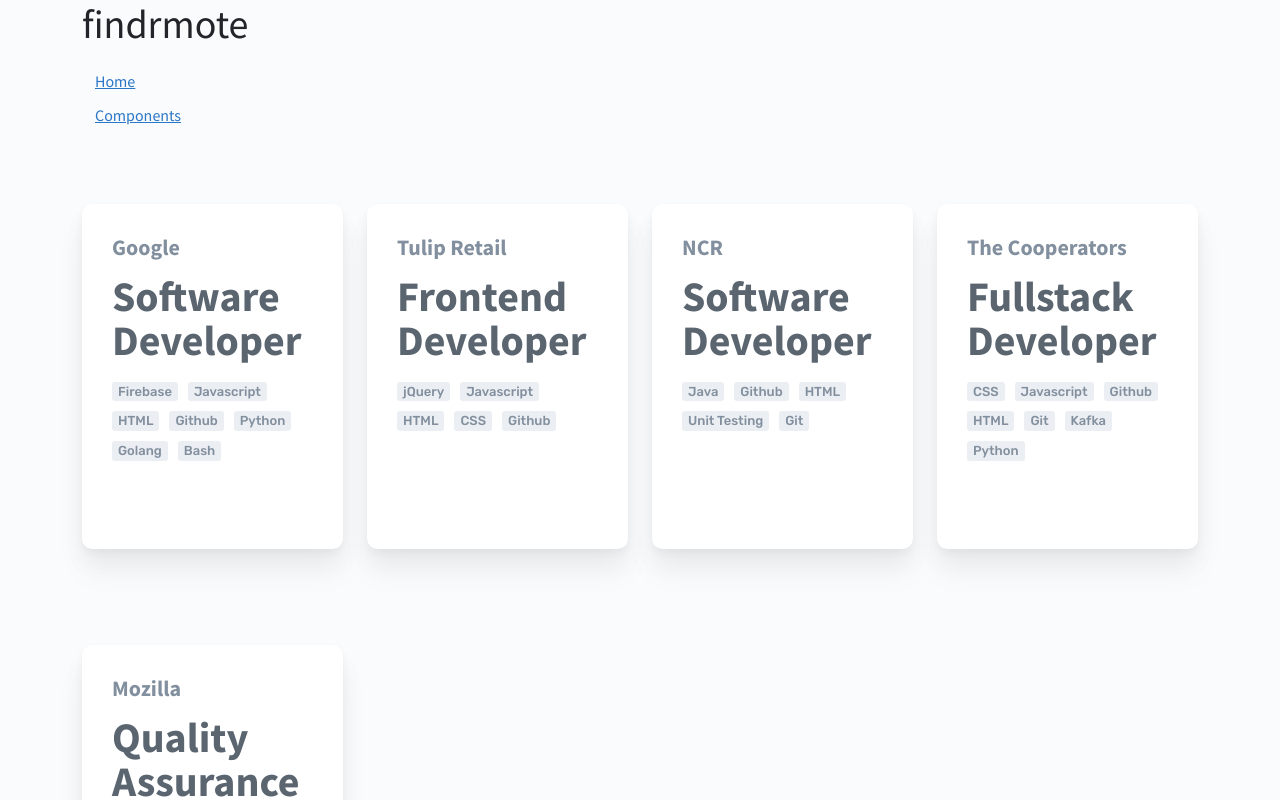
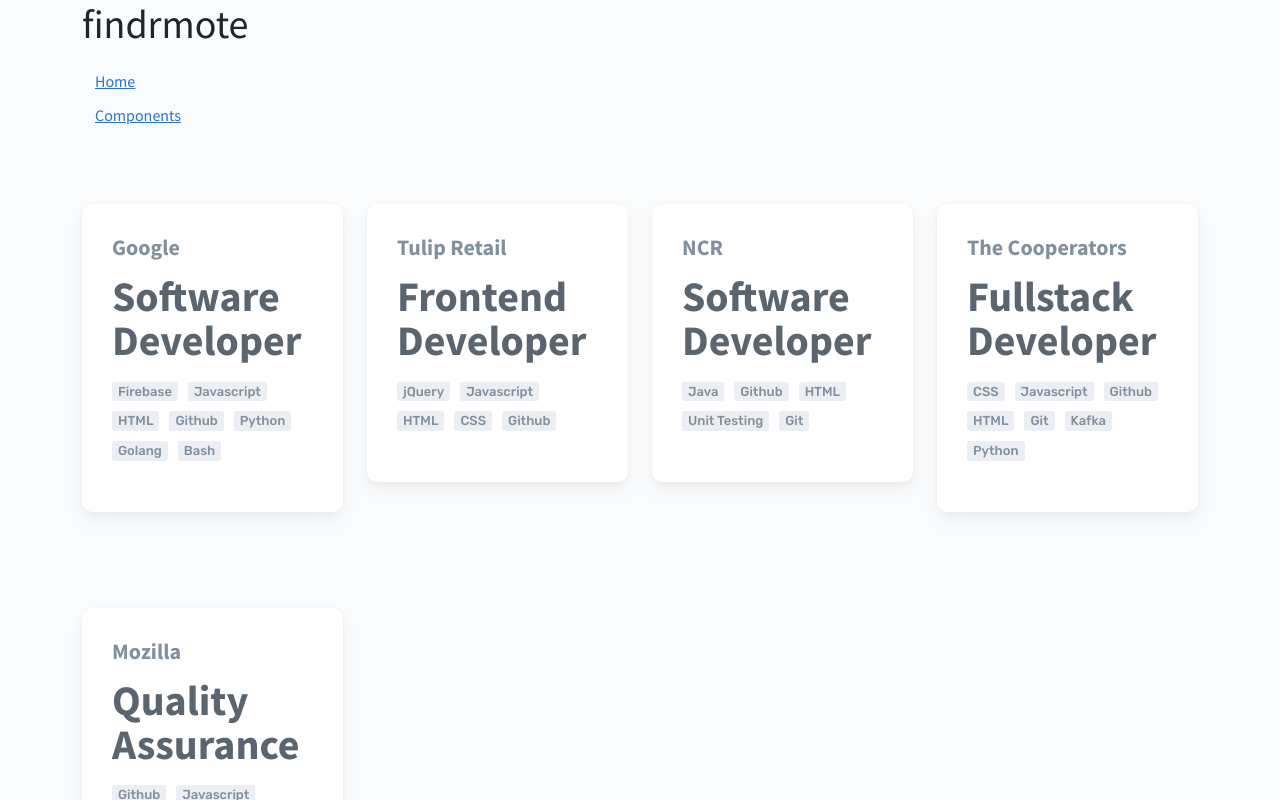
Before and after one commit to CIS-3750-Dream-Team/findrmote, a React (Create React App) app in the folder app/: page /home in a window 1280 px wide. Shown: the top 800 px of the page. Built offline with nearby package versions, Linux system fonts and the light colour scheme; no server answers.

Commit message:
COMMIT#6 - Commented min height

```diff
--- a/app/src/js/components/JobCard.js
+++ b/app/src/js/components/JobCard.js
@@ -13,7 +13,7 @@ import "../../scss/jobCard.scss";
  */
 export default function JobCard({ job_data }) {
 	return (
-		<div className="card jobcard my-5 shdw-lg">
+		<div className="card jobcard my-5 shdw-md">
 			<div className="card-body jobcard--body">
 				<h5 className="jobcard--company">{job_data.company}</h5>
 				<h1 className="card-title jobcard--title">
--- a/app/src/js/pages/Home.js
+++ b/app/src/js/pages/Home.js
@@ -1,9 +1,9 @@
-import React, { useState, useEffect } from "react";
+import React, { useEffect } from "react";
 import JobCard from "../components/JobCard";
 
 const API_URL = process.env.REACT_APP_API_URL;
 
-// delete after connecting to api later. backend api doesn't send proper job_data format yet: no tags array
+// TODO: delete after connecting to api later. backend api doesn't send proper job_data format yet: no tags array
 const job_datas = [
 	{
 		job_id: "1234",
--- a/app/src/scss/jobCard.scss
+++ b/app/src/scss/jobCard.scss
@@ -7,9 +7,18 @@
 
 .jobcard {
 	min-width: 17.188rem;
-	min-height: 21.563rem;
+	// After creating job controls the team decides what to do with the min height
+	// min-height: 21.563rem;
 	border: none !important;
 	border-radius: 10px !important;
+	transition: all 0.4s ease-out;
+
+	&:hover {
+		cursor: pointer;
+		box-shadow: 0px 24px 32px rgba(0, 0, 0, 0.04),
+			0px 16px 24px rgba(0, 0, 0, 0.04), 0px 4px 8px rgba(0, 0, 0, 0.04),
+			0px 0px 1px rgba(0, 0, 0, 0.04) !important;
+	}
 
 	&--body {
 		padding: 30px !important;
@@ -48,7 +57,7 @@
 	}
 }
 
-// Media Queries: For iPad and ipad Mini
+// Media Queries: For iPad and iPad Mini
 @media only screen and (device-width: 768px) {
 	.jobcard {
 		&--title {
```
